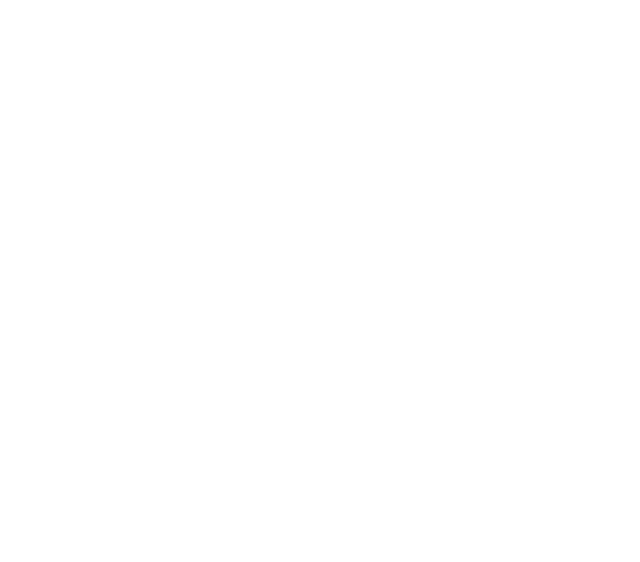
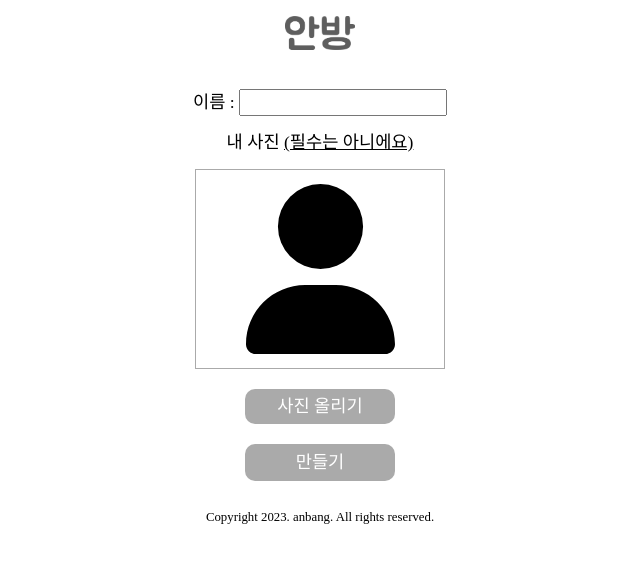
Before and after one commit to Family-Community/front-end, a React (Create React App) app: page /family_code/member_id/profileAdd in a window 1280 px wide. Before the commit this address had no page. Shown: the top 562 px of the page, without its empty margins (320-960 px from the left). Built offline with nearby package versions, Linux system fonts and the light colour scheme.

Commit message:
profileAdd implement (framing)

```diff
--- a/src/App.js
+++ b/src/App.js
@@ -14,7 +14,7 @@
         <Route path={`/main`} element={<Main />}></Route>
         <Route path={`/mypage`} element={<Mypage />}></Route>
         <Route path={`/family_code/profile`} element={<Profile />}></Route>
-        <Route path={`/profileAdd`} element={<ProfileAdd />}></Route>
+        <Route path={`/family_code/member_id/profileAdd`} element={<ProfileAdd />}></Route>
         <Route path={`/profileEdit`} element={<ProfileEdit />}></Route>
         <Route path={`/family_code/profileAuth`} element={<ProfileAuth />}></Route>
       </Routes>
--- a/src/pages/profileAdd/body.jsx
+++ b/src/pages/profileAdd/body.jsx
@@ -1,6 +1,37 @@
+import { ProfileAddBody } from "./style";
 function Body() {
+
+    // 만들기 버튼 누를 시
+    const handleOnSubmit = (e) => {
+        e.preventDefault();
+        console.log('만들기');
+    }
+
+    // 사진 업로드 시
+    const handleOnChangePhoto = (e) => {
+        const selectedPhoto = e.target.files[0];
+        const selectedPhotoUrl = URL.createObjectURL(selectedPhoto);
+
+        const photoBox = document.getElementById(`photoBox`);
+        photoBox.style.backgroundImage = `url(${selectedPhotoUrl})`;
+        photoBox.style.backgroundSize = `90%`;
+    }
+
     return (
-        <p>profile Add page</p>
+        <ProfileAddBody>
+            <form onSubmit={handleOnSubmit}>
+                <p>이름 : <input type="text" name="" id="" /></p>
+                <p>내 사진 <span>(필수는 아니에요)</span></p>
+                <input
+                type="file"
+                name=""
+                id="uploadFile"
+                onChange={handleOnChangePhoto} />
+                <div id="photoBox"></div>
+                <label htmlFor="uploadFile">사진 올리기</label>
+                <button type="submit">만들기</button>
+            </form>
+        </ProfileAddBody>
     )
 }
 
--- a/src/pages/profileAdd/index.jsx
+++ b/src/pages/profileAdd/index.jsx
@@ -7,7 +7,7 @@
         <Wrapper>
             <Header></Header>
             <Body></Body>
-            {/* <Footer></Footer> */}
+            <Footer></Footer>
         </Wrapper>
     )
 }
--- a/src/pages/profileAdd/style.jsx
+++ b/src/pages/profileAdd/style.jsx
@@ -0,0 +1,68 @@
+import styled from "styled-components";
+import profile from "../../../src/assets/images/profile.svg";
+export const ProfileAddBody = styled.div`
+
+    margin-top: 30px;
+
+    form{
+        width: 100%;
+        p{
+            margin: 0;
+            text-align: center;
+        }
+        p:nth-child(1){
+            font-size: 110%;
+            input{
+                font-size: 100%;
+                width: 40%;
+                text-align: center;
+            }
+        }
+        p:nth-child(2){
+            line-height: 3;
+            font-size: 110%;
+            span{
+                text-decoration: underline;
+            }
+        }
+        input:nth-child(3){
+            display: none;
+        }
+        #photoBox{
+            width: 50%;
+            height: 200px;
+            margin: 0 auto;
+            border: 1px solid #aaaaaa;
+            box-sizing: border-box;
+            background-image: url(${profile});
+            background-repeat: no-repeat;
+            background-size: 60%;
+            background-position: center;
+        }
+        label{
+            display: block;
+            margin: 0 auto;
+            width: 30%;
+            font-size: 110%;
+            background-color: #aaaaaa;
+            text-align: center;
+            color: #fff;
+            border-radius: 10px;
+            line-height: 2;
+            margin-top: 20px;
+        }
+        button{
+            display: block;
+            margin: 0 auto;
+            width: 30%;
+            font-size: 110%;
+            background-color: #aaaaaa;
+            text-align: center;
+            color: #fff;
+            border-radius: 10px;
+            line-height: 2;
+            margin-top: 20px;
+            border: none;
+        }
+    }
+`
```
